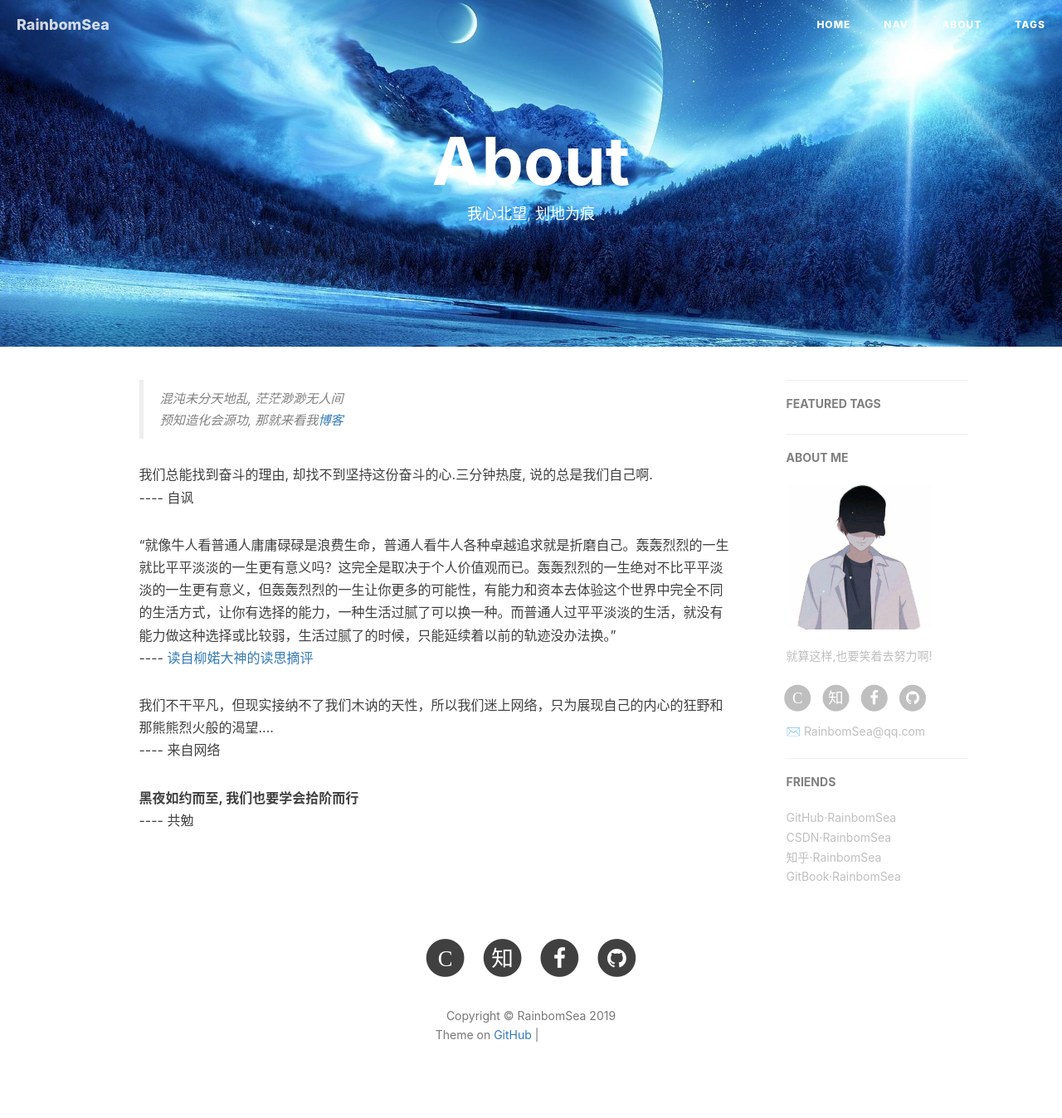
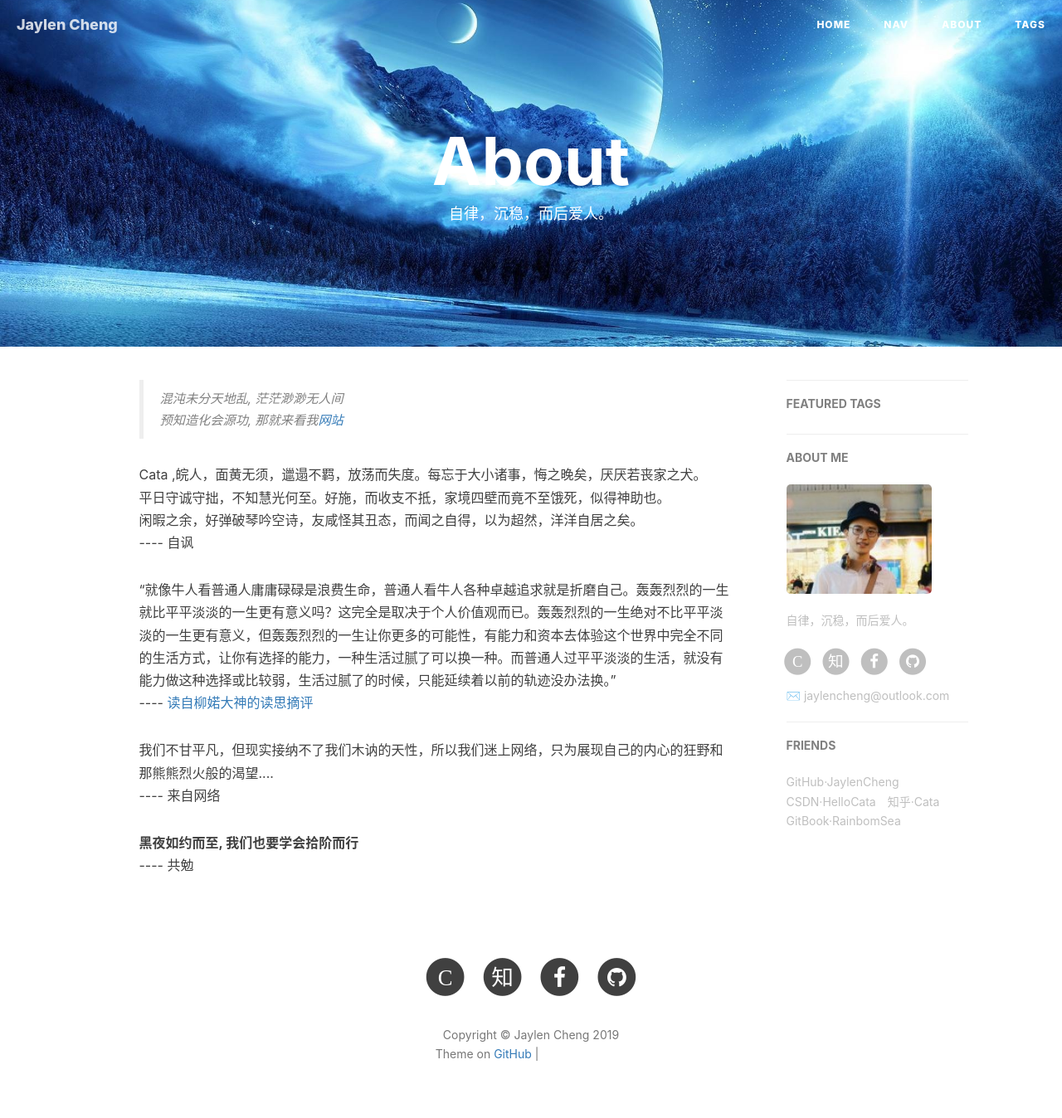
Before and after one commit to jaylencheng/jaylencheng.github.io, a Jekyll site: the page built from about.html, in a window 1280 px wide. Shown: the whole page at 83% size. Built offline with Jekyll 4.4.1, drawn with Linux system fonts in a browser that asks for light colours; nearby versions of some CDN libraries; comment, search, counter and statistics services are not loaded; before the commit the page ends 1325 px from its top, so only the background shows below that; grey boxes are pictures that could not be loaded.

Commit message:
make some changes

```diff
--- a/_config.yml
+++ b/_config.yml
@@ -1,29 +1,29 @@
 # Site settings | 网站设置
-title: RainbomSea
-SEOTitle: RainbomSea的博客 | RaimbomSea
+title: Jaylen Cheng
+SEOTitle: JaylenCheng的博客 | Jaylen Chneg
 header-img: img/home-bg-he.png
-email: RainbomSea@qq.com
-description: "RainbomSea的博客"
-keyword: "RainbomSea, RainbomSea的博客, rainbom sea, rainbomsea, Python blog"
-url: "http://RainbomSea.github.io"          # your host, for absolute URL
+email: jaylencheng@outlook.com
+description: "Jaylen Cheng的博客"
+keyword: "Jaylen Chneg, Jaylen Cheng的博客, jaylen cheng, jaylencheng, Python blog, Information Theory"
+url: "http://jaylencheng.github.io"          # your host, for absolute URL
 baseurl: ""      # for example, '/blog' if your blog hosted on 'host/blog'
-github_repo: "https://github.com/RainbomSea/RainbomSea.github.io.git" #code repository | 代码仓库
+github_repo: "https://github.com/jaylencheng/jaylencheng.github.io.git" #code repository | 代码仓库
 
 
 # Sidebar settings | 侧边栏设置
 sidebar: true                           # whether or not using Sidebar.
-sidebar-about-description: "就算这样,也要笑着去努力啊!"
-sidebar-avatar: /img/head.jpg      # 头像
+sidebar-about-description: "自律，沉稳，而后爱人。"
+sidebar-avatar: /img/1.jpg      # 头像
 
 
 
 
 
 # SNS settings | 社交网络设置
-facebook_username: rainbom.z
-github_username: RainbomSea
-zhihu_username: RainbomSea
-csdn_username: qq_39268193
+facebook_username: HelloCata
+github_username: jaylencheng
+zhihu_username: Cata
+csdn_username: qq_40090859
 
 
 
@@ -61,11 +61,11 @@ kramdown:
 # Gitalk
 gitalk:
   enable: true    # 是否开启Gitalk评论
-  clientID: 99ecf1fdc9b7e357ebb7                            #生成的clientID
-  clientSecret: a866f00709e418ffd35d9986e130ff7f01a3cba2    #生成的clientSecret
-  repo: RainbomSea.github.io    #仓库名称
-  owner: RainbomSea    # github用户名
-  admin: RainbomSea
+  clientID: 09b08ef8f8e0e96b82d8                            #生成的clientID
+  clientSecret: 6c8f412d3ad810b8d7f4f4bd6294293208f86213    #生成的clientSecret
+  repo: jaylencheng.github.io    #仓库名称
+  owner: jaylencheng    # github用户名
+  admin: jaylencheng
   distractionFreeMode: true # 是否启用类似FB的阴影遮罩
 
 
@@ -91,16 +91,16 @@ service-worker: true
 # Friends
 friends: [
     {
-        title: "GitHub·RainbomSea",
-        href: "http://RainbomSea.github.io"
+        title: "GitHub·JaylenCheng",
+        href: "http://jaylencheng.github.io"
     },{
-        title: "CSDN·RainbomSea",
-        href: "https://blog.csdn.net/qq_39268193"
+        title: "CSDN·HelloCata",
+        href: "https://blog.csdn.net/qq_40090859"
     },{
-        title: "知乎·RainbomSea",
-        href: "https://www.zhihu.com/people/RainbomSea"
+        title: "知乎·Cata",
+        href: "https://www.zhihu.com/people/cata-93/activities"
     },{
         title: "GitBook·RainbomSea",
-        href: "https://legacy.gitbook.com/@rainbomsea"
+        href: "https://legacy.gitbook.com/@jaylencheng"
     }
 ]
--- a/about.html
+++ b/about.html
@@ -1,7 +1,7 @@
 ---
 layout: page
 title: "About"
-description: "我心北望, 划地为痕"
+description: "自律，沉稳，而后爱人。"
 header-img: "img/home-bg-xingkong.jpg"
 ---
 
@@ -11,12 +11,16 @@ header-img: "img/home-bg-xingkong.jpg"
 		<p>
             混沌未分天地乱, 茫茫渺渺无人间
             <br>
-            预知造化会源功, 那就来看我<a href="https://rainbomsea.github.io">博客</a>
+            预知造化会源功, 那就来看我<a href="https://jaylencheng.github.io">网站</a>
         </p>
 	</blockquote>
 
 	<p>
-		我们总能找到奋斗的理由, 却找不到坚持这份奋斗的心.三分钟热度, 说的总是我们自己啊.
+		Cata ,皖人，面黄无须，邋遢不羁，放荡而失度。每忘于大小诸事，悔之晚矣，厌厌若丧家之犬。
+		<br>
+		平日守诚守拙，不知慧光何至。好施，而收支不抵，家境四壁而竟不至饿死，似得神助也。
+		<br>
+		闲暇之余，好弹破琴吟空诗，友咸怪其丑态，而闻之自得，以为超然，洋洋自居之矣。
 		<br>
 		---- 自讽
 	</p>
@@ -28,7 +32,7 @@ header-img: "img/home-bg-xingkong.jpg"
 	</p>
 
 	<p>
-		我们不干平凡，但现实接纳不了我们木讷的天性，所以我们迷上网络，只为展现自己的内心的狂野和那熊熊烈火般的渴望....
+		我们不甘平凡，但现实接纳不了我们木讷的天性，所以我们迷上网络，只为展现自己的内心的狂野和那熊熊烈火般的渴望....
 		<br/>
 		---- 来自网络
 	</p>
--- a/index.html
+++ b/index.html
@@ -1,6 +1,6 @@
 ---
 layout: page
-description: "相信奇迹的人,本身就是奇迹。"
+description: "自律，沉稳，而后爱人。"
 ---
 
 {% for post in paginator.posts %}
--- a/tags.html
+++ b/tags.html
@@ -1,7 +1,7 @@
 ---
 title: TAGS
 layout: default
-description: "拉过勾的事,就一定要做到"
+description: "自律，沉稳，而后爱人。"
 header-img: "img/home-bg-o.jpg"
 ---
 
```
Also changed, not shown: package.json (+6 -6 lines), img/1.jpg (added), img/2.jpg (added), pwa/manifest.json.
